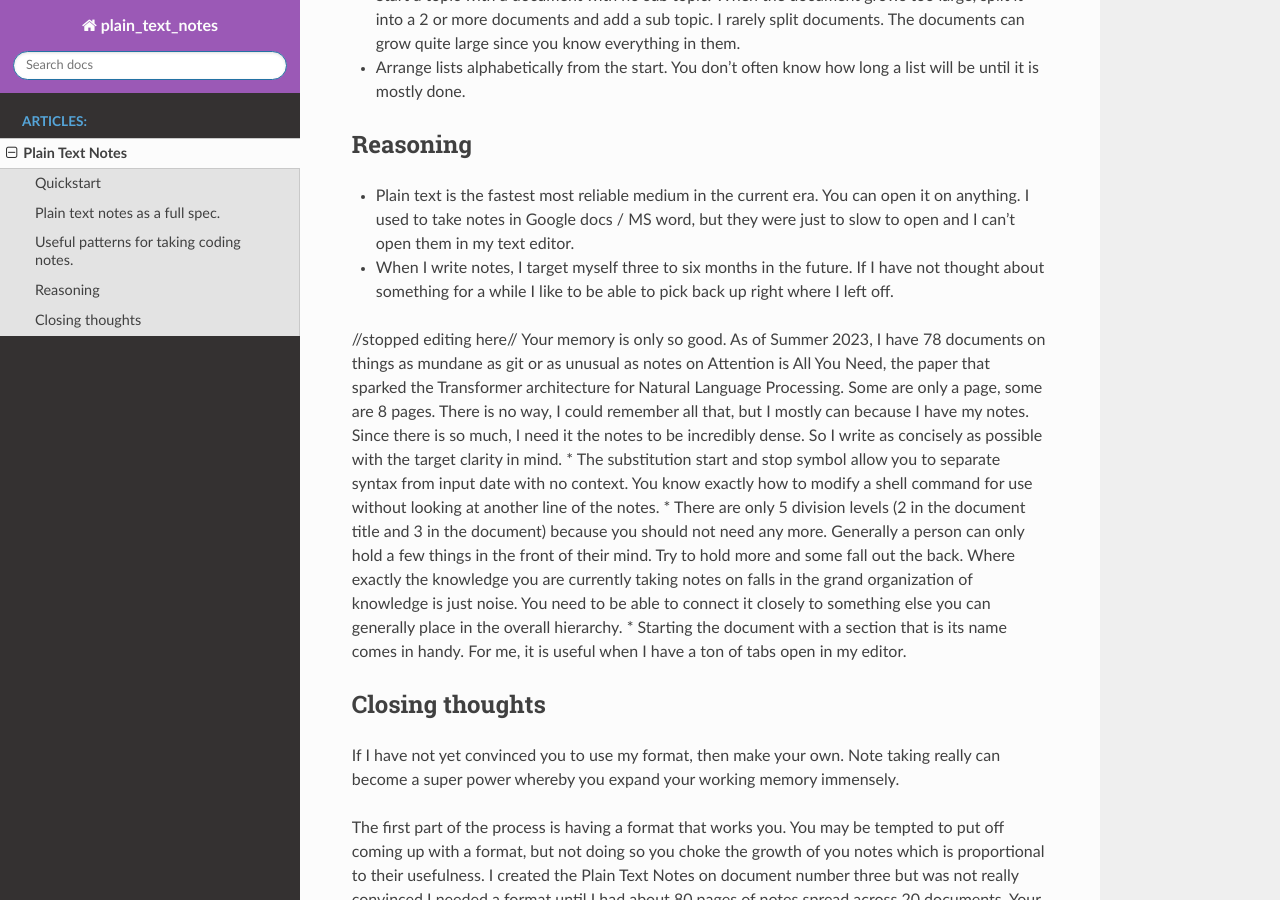
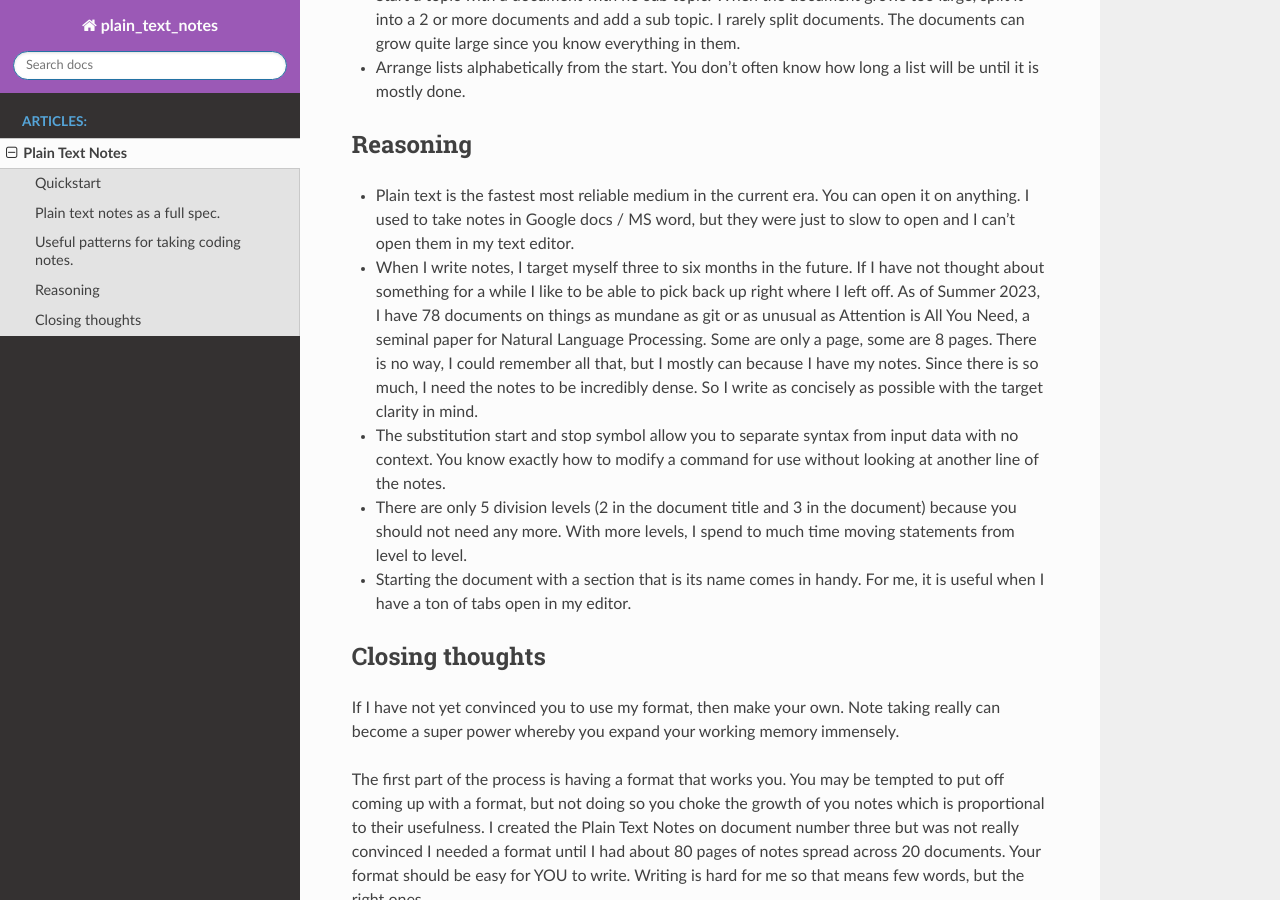
Before and after one commit to Rowlando13/plain-text-notes, a Sphinx documentation site: the page built from docs/source/general/plain_text_notes.rst, in a window 1280 px wide and 900 px high, scrolled down 2821 px. Built offline with Sphinx 7.4.7 and the Read the Docs theme 2.0.0, drawn with Linux system fonts in a browser that asks for light colours.

Commit message:
Finish all but the closing.

```diff
--- a/docs/source/general/plain_text_notes.rst
+++ b/docs/source/general/plain_text_notes.rst
@@ -122,11 +122,9 @@ Reasoning
 --------------------------
 
 *  Plain text is the fastest most reliable medium in the current era. You can open it on anything. I used to take notes in Google docs / MS word, but they were just to slow to open and I can't open them in my text editor.
-*  When I write notes, I target myself three to six months in the future. If I have not thought about something for a while I like to be able to pick back up right where I left off.
-//stopped editing here//
-Your memory is only so good. As of Summer 2023, I have 78 documents on things as mundane as git or as unusual as notes on Attention is All You Need, the paper that sparked the Transformer architecture for Natural Language Processing. Some are only a page, some are 8 pages. There is no way, I could remember all that, but I mostly can because I have my notes. Since there is so much, I need it the notes to be incredibly dense. So I write as concisely as possible with the target clarity in mind.
-*  The substitution start and stop symbol allow you to separate syntax from input date with no context. You know exactly how to modify a shell command for use without looking at another line of the notes.
-*  There are only 5 division levels (2 in the document title and 3 in the document) because you should not need any more. Generally a person can only hold a few things in the front of their mind. Try to hold more and some fall out the back. Where exactly the knowledge you are currently taking notes on falls in the grand organization of knowledge is just noise. You need to be able to connect it closely to something else you can generally place in the overall hierarchy.
+*  When I write notes, I target myself three to six months in the future. If I have not thought about something for a while I like to be able to pick back up right where I left off. As of Summer 2023, I have 78 documents on things as mundane as git or as unusual as Attention is All You Need, a seminal paper for Natural Language Processing. Some are only a page, some are 8 pages. There is no way, I could remember all that, but I mostly can because I have my notes. Since there is so much, I need the notes to be incredibly dense. So I write as concisely as possible with the target clarity in mind.
+*  The substitution start and stop symbol allow you to separate syntax from input data with no context. You know exactly how to modify a command for use without looking at another line of the notes.
+*  There are only 5 division levels (2 in the document title and 3 in the document) because you should not need any more. With more levels, I spend to much time moving statements from level to level.
 *  Starting the document with a section that is its name comes in handy. For me, it is useful when I have a ton of tabs open in my editor.
 
 Closing thoughts
```
